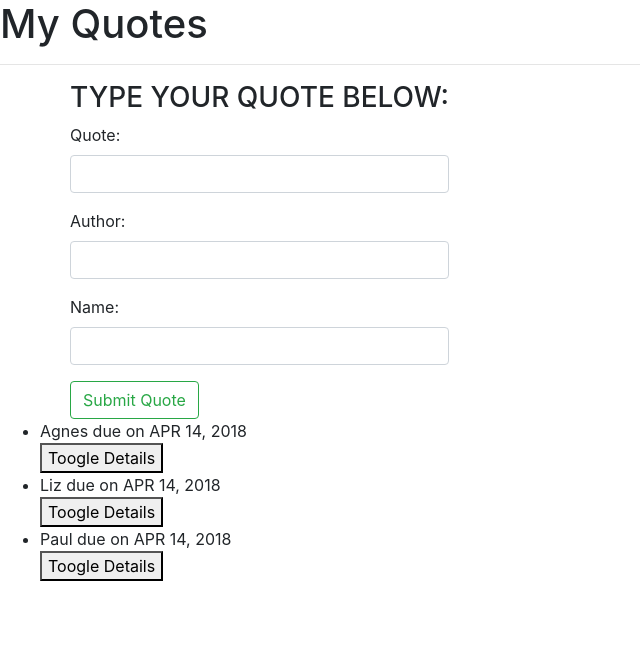
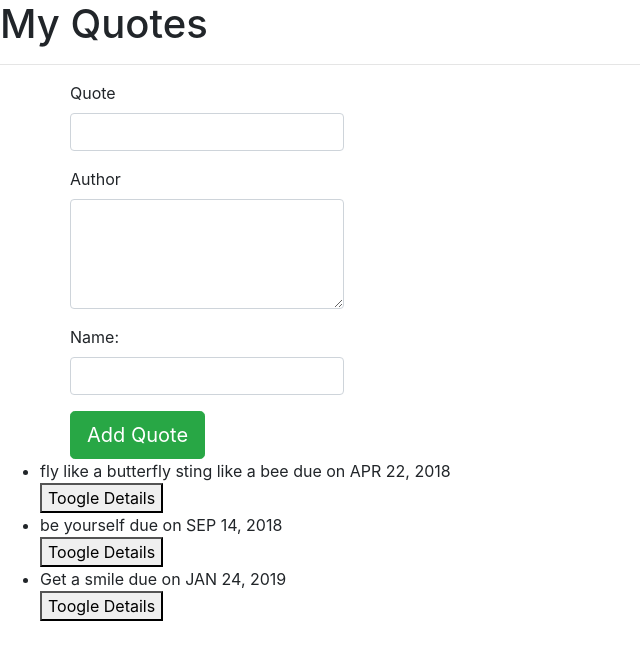
Before and after one commit to kavata9/Collection, an Angular app: page / in a window 1280 px wide. Shown: the top 660 px of the page, without its empty margins (0-640 px from the left). Built offline with nearby package versions, Linux system fonts and the light colour scheme.

Commit message:
add quote button

```diff
--- a/src/app/quote-form/quote-form.component.html
+++ b/src/app/quote-form/quote-form.component.html
@@ -1,24 +1,36 @@
-<div class="container">
+<div class="container-fluid">
     <div class="row">
         <form (ngSubmit)='submitQuote()' #quoteForm='ngForm'>
-  <h3>TYPE YOUR QUOTE BELOW:</h3>
+            <!-- Name Form -->
             <div class="form-group">
-    <label for="quote">Quote:</label>
-    <input name="quote" class="form-control" id="quote" [(ngModel)]="newQuote.name">
+                <label for="quote">Quote</label>
+                <input type="text"  class="form-control" id="quote" [(ngModel)]="newQuote.quote" name="quote" #quote="ngModel" required>
+
+                <div [hidden]="quote.valid || quote.pristine" class="alert alert-danger">
+                    <p> Quote is Required</p>
 
                 </div>
+            </div>
+            <!-- Author Input -->
             <div class="form-group">
-    <label for="author">Author:</label>
-    <input name="author" class="form-control" id="author" [(ngModel)]="newQuote.author">
+                <label for="author">Author</label>
+                <textarea class="form-control" id="author" rows="4" [(ngModel)]="newQuote.author" name="author" #author="ngModel" required></textarea>
+                <div [hidden]="author.valid || author.pristine" class="alert alert-danger">
+                    <p> Author is Required</p>
 
                 </div>
+
+            </div>
+            <!-- Date Input -->
             <div class="form-group">
                 <label for="name">Name:</label>
                 <input name="name" class="form-control" id="name" [(ngModel)]="newQuote.submit">
+                <!-- <div [hidden]="completeDate.valid || completeDate.pristine" class="alert alert-danger"> -->
+                    <!-- <p> Complete Date is Required</p> -->
 
                 </div>
-  <!--Button added-->
-  <button  class="btn btn-outline-success">Submit Quote</button>
+
+            <button type="Submit" class="btn btn-success btn-lg">Add Quote</button>
         </form>
     </div>
 </div>
--- a/src/app/quote/quote.component.ts
+++ b/src/app/quote/quote.component.ts
@@ -8,9 +8,9 @@ import {Quote} from '../quote'
 export class QuoteComponent implements OnInit {
 
   quotes = [
-    new Quote(1,'Agnes','fly like a butterfly sting like a bee',new Date(2018,3,14) ),
-    new Quote(2,'Liz','be yourself',new Date(2018,3,14) ),
-    new Quote(3, 'Paul','Get a smile',new Date(2018,3,14) ),
+    new Quote(1,'fly like a butterfly sting like a bee','Agnes',new Date(2018,3,22) ),
+    new Quote(2,'be yourself','Liz',new Date(2018,8,14) ),
+    new Quote(3, 'Get a smile','Paul',new Date(2018,12,24) ),
   ]
 
 
```
Also changed, not shown: src/app/quote-form/quote-form.component.ts (+7 -7 lines). Lines whose indentation alone changed are shown as unchanged.
